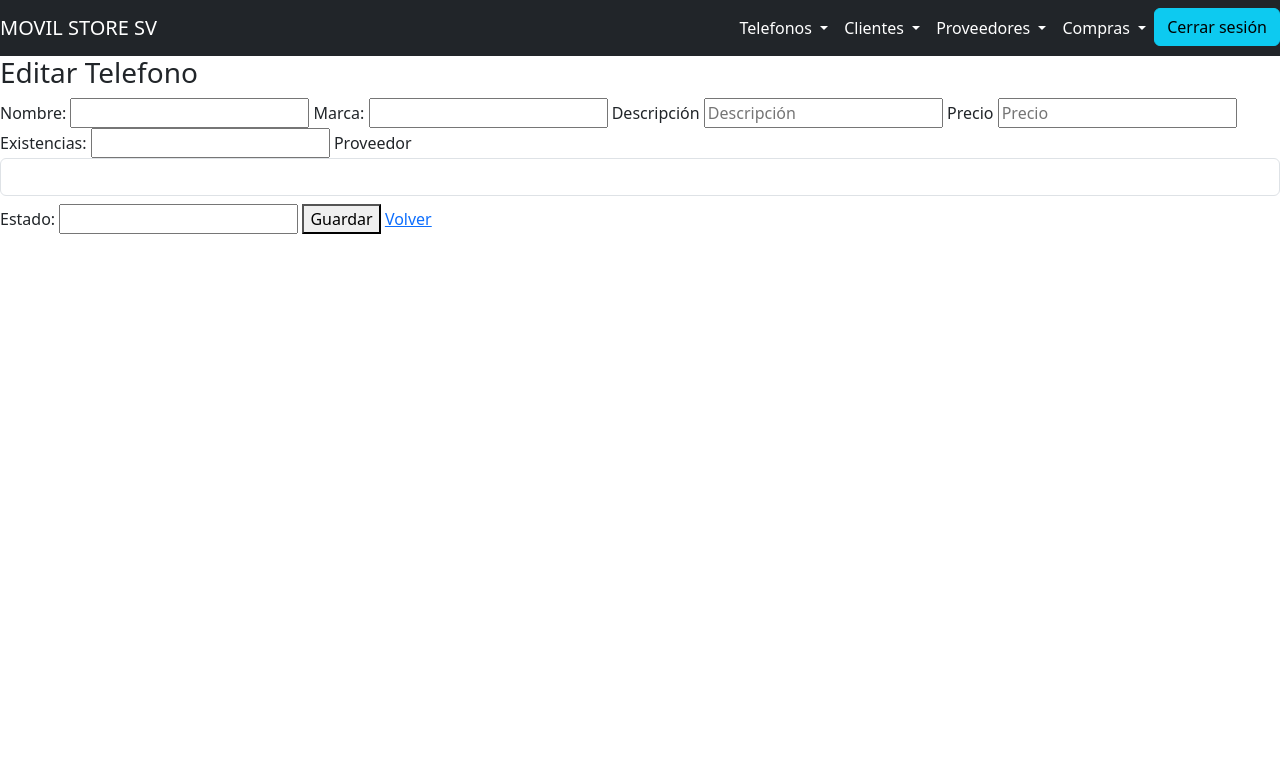
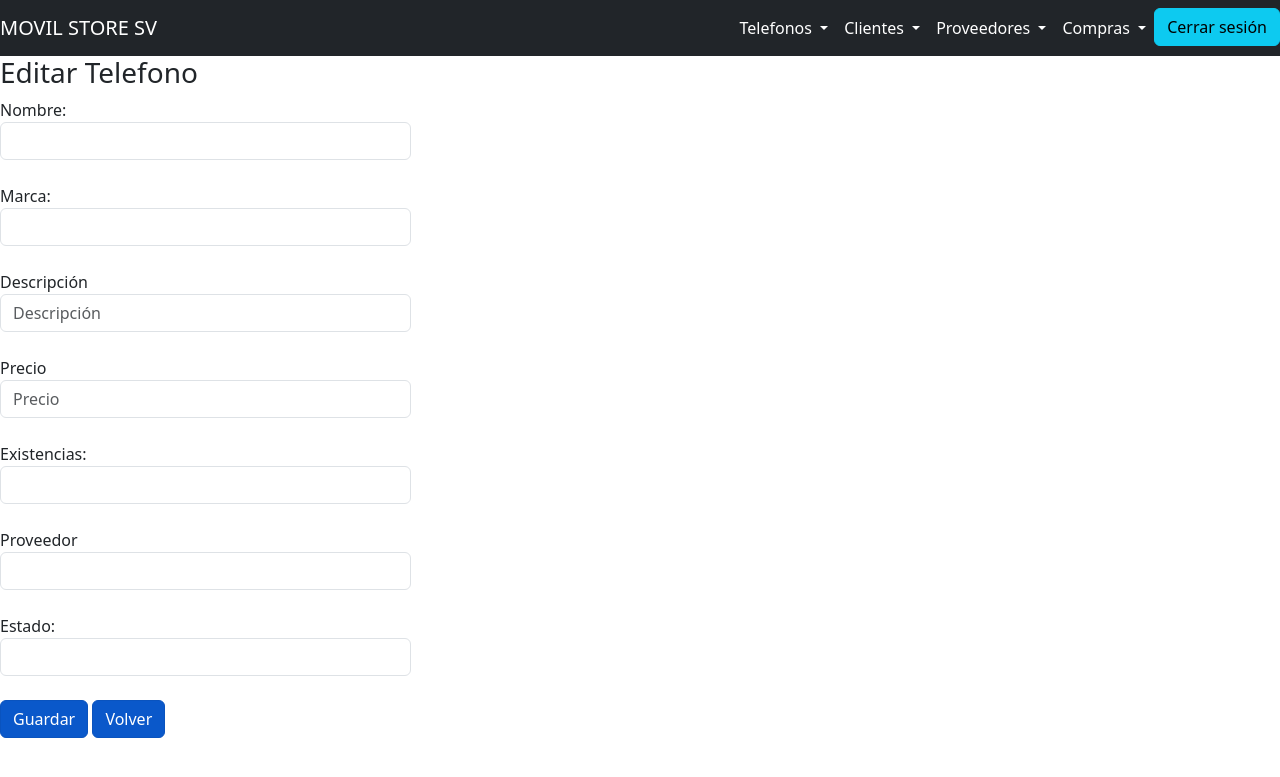
Before and after one commit to MiguelZelaya5/App_flask_mysql, a Flask app: page /formulario_editar_telefono/1 in a window 1280 px wide. Shown: the top 777 px of the page. Run offline with Flask 3, Linux system fonts and the light colour scheme; data that the repository does not hold is empty; some libraries are stand-ins or nearby versions.

Commit message:
Avance-Arreglo

```diff
--- a/app.py
+++ b/app.py
@@ -17,6 +17,9 @@ mysql = MySQL(app)
 @app.route("/formularioagregartelefono")
 def formularioagregartelefono():
      return render_template("agregartelefono.html")
+@app.route("/formularioagregarproveedor")
+def formularioagregarproveedor():
+     return render_template("agregarprov.html")
 @app.route("/insert", methods=["POST"])
 def insert():
     nombre_telefono = request.form["nombre_telefono"]
@@ -81,7 +84,7 @@ def actualizar_telefono():
 @app.route("/mostrartodoslosproveedores")
 def mostrartodoslosproveedores():
     mostrartodoslosproveedores=controladorprove.obtener_prov()
-    return render_template("tablaproveedores.html",mostrartodoslosproveedores=mostrartodoslosproveedores)
+    return render_template("tablaproveedor.html",mostrartodoslosproveedores=mostrartodoslosproveedores)
 
 @app.route("/mostrartodoslosproveedoresinsert")
 def mostrartodoslosproveedoresinsert():
@@ -94,13 +97,13 @@ def insertarproveedor():
     numero_telefonico=request.form["numero_telefonico"]
     estado=request.form["estado"]
     controladorprove.insertar_prov(nombre_proveedor,numero_telefonico,estado)
-    return redirect("/agregarprov.html")
+    return redirect("/mostrartodoslosproveedoresinsert")
 
 @app.route("/eliminar_proveedor", methods=["POST"])
 def eliminar_proveedor():
     id = request.form["id"]
     controladorprove.eliminar_prov(id)
-    return redirect("/tablaproveedor")
+    return redirect("/mostrartodoslosproveedores")
 
 @app.route("/actualizar_proveedor", methods=["POST"])
 def actualizar_proveedor():
@@ -109,11 +112,11 @@ def actualizar_proveedor():
     numero_telefonico = request.form["numero_telefonico"]
     estado=request.form["estado"]
 
-    controladortele.actualizar_telefonos(id_proveedores,nombre_proveedor,numero_telefonico,estado)
-    return redirect("/tablatelefonos")
+    controladorprove.actualizar_prov(id_proveedores,nombre_proveedor,numero_telefonico,estado)
+    return redirect("/mostrartodoslosproveedores")
 
 @app.route("/formulario_editar_proveedor/<int:id_proveedores>")
-def formulario_editar_telefono(id_proveedores):
+def formulario_editar_proveedor(id_proveedores):
     # Obtener el juego por ID
     obtenpro_id=controladorprove.obtener_prove_por_id(id_proveedores)
     return render_template("editprove.html", obtenpro_id=obtenpro_id)
--- a/templates/agregartelefono.html
+++ b/templates/agregartelefono.html
@@ -50,8 +50,10 @@ Agregar telefono
           </div>
         </div>
         <div class="form-group row mb-4">
-          <button type="submit" class="btn btn-success">Agregar</button>
-
+          <div class="col-sm-12">
+            <button type="submit" class="btn btn-primary btn-group-lg active">Agregar</button>
+            <a href="{{url_for('tablatelefonos')}}" class="btn btn-primary btn-group-lg active">Volver</a>
+          </div>
         </div>
         <table class="table table-hover table-striped table-bordered" id="example">
           <thead style="background-color: rgb(202, 199, 194); color: #121213;">
--- a/templates/edittele.html
+++ b/templates/edittele.html
@@ -7,19 +7,41 @@ Editar Telefono
     <div class="columns">
         <div class="column">
             <h3 class="is-size-3">Editar Telefono</h3>
-            <form action="{{url_for('actualizar_telefono')}}" method="post">
+            <form action="{{url_for('actualizar_telefono')}}" method="post" >
                 {# Enviar el id en un campo oculto #}
                 <input type="hidden" name="id_telefono" value="{{editar_telefono[0]}}">
+                <div class="form-group row mb-4">
+                    <div class="col-sm-4">
                         <label for="nombre">Nombre:</label>
-                <input value="{{editar_telefono[1]}}" required type="text" class="input" placeholder="" name="nombre_telefono" id="nombre_telefono">
+                        <input value="{{editar_telefono[1]}}" required type="text" class="form-control" placeholder="" name="nombre_telefono" id="nombre_telefono">
+                    </div>
+                </div>
+                <div class="form-group row mb-4">
+                    <div class="col-sm-4">
                         <label for="marca">Marca:</label>
-                <input value="{{editar_telefono[2]}}" required type="text" class="input" placeholder="" name="marca" id="marca">
+                        <input value="{{editar_telefono[2]}}" required type="text" class="form-control" placeholder="" name="marca" id="marca">
+                    </div>
+                </div>
+                <div class="form-group row mb-4">
+                    <div class="col-sm-4">
                         <label for="descripcion">Descripción</label>
-                <input value="{{editar_telefono[3]}}" required type="text" class="input" placeholder="Descripción" name="descripcion" id="descripcion">
+                        <input value="{{editar_telefono[3]}}" required type="text" class="form-control" placeholder="Descripción" name="descripcion" id="descripcion">
+                    </div>
+                </div>
+                <div class="form-group row mb-4">
+                    <div class="col-sm-4">
                         <label for="precio">Precio</label>
-                <input value="{{editar_telefono[4]}}" required type="number" class="input" placeholder="Precio" name="precio" id="precio">
+                        <input value="{{editar_telefono[4]}}" required type="number" class="form-control" placeholder="Precio" name="precio" id="precio">
+                    </div>
+                </div>
+                <div class="form-group row mb-4">
+                    <div class="col-sm-4">
                         <label for="existencias">Existencias:</label>
-                <input value="{{editar_telefono[5]}}" required type="text" class="input" placeholder="" name="existencias" id="existencias">
+                        <input value="{{editar_telefono[5]}}" required type="text" class="form-control" placeholder="" name="existencias" id="existencias">
+                    </div>
+                </div>
+                <div class="form-group row mb-4">
+                    <div class="col-sm-4">
                         <label>Proveedor</label>
                         <div class="form-group">
                             <select name="proveedor" id="search_category_id" class="form-control">
@@ -32,10 +54,28 @@ Editar Telefono
                                 {% endfor %}
                             </select>
                           </div>
+                    </div>
+                </div>
+                <div class="form-group row mb-4">
+                    <div class="col-sm-4">
                         <label for="estado">Estado:</label>
-                <input value="{{editar_telefono[8]}}" required type="text" class="input" placeholder="" name="estado" id="estado">
-                <button type="submit" class="button is-success mt-2">Guardar</button>
-                <a href="{{url_for('tablatelefonos')}}" class="button is-primary mt-2">Volver</a>
+                        <input value="{{editar_telefono[8]}}" required type="text" class="form-control" placeholder="" name="estado" id="estado">
+                    </div>
+                </div>
+                <div class="form-group row mb-4">
+                    <div class="col-sm-4">
+                        <button type="submit" class="btn btn-primary btn-group-lg active">Guardar</button>
+                        <a href="{{url_for('tablatelefonos')}}" class="btn btn-primary btn-group-lg active">Volver</a>
+                    </div>
+                </div>
+
+
+
+
+
+
+
+
             </form>
         </div>
     </div>
--- a/templates/tablatelefonos.html
+++ b/templates/tablatelefonos.html
@@ -9,7 +9,7 @@ Tabla telefonos
 		<div class="col-md-12 text-center"><h1>Lista de Telefonos</h1></div>
 	</div>
 	<div class="d-flex justify-content-end">
-		<a href="{{url_for('formularioagregartelefono')}}" class="btn btn-primary btn-md active ml-auto" role="button" aria-pressed="true">Agregar</a>
+		<a href="{{url_for('tablatel')}}" class="btn btn-primary btn-md active ml-auto" role="button" aria-pressed="true">Agregar</a>
 
 	</div>
 	<br />
--- a/templates/todointerfaz.html
+++ b/templates/todointerfaz.html
@@ -21,6 +21,8 @@
                           Telefonos
                         </a>
                         <ul class="dropdown-menu" aria-labelledby="navbarScrollingDropdown">
+                          <li><a class="dropdown-item" href="tablatelefonos">Mostrar tabla telefono</a></li>
+                          <li><hr class="dropdown-divider"></li>
                           <li><a class="dropdown-item" href="{{url_for('tablatel')}}">Ingresar nuevo Telefono</a></li>
                           <li><hr class="dropdown-divider"></li>
                           <li><a class="dropdown-item" href="#">Actualizar datos de Telefonos</a></li>
@@ -45,6 +47,8 @@
                           Proveedores
                         </a>
                         <ul class="dropdown-menu" aria-labelledby="navbarScrollingDropdown">
+                          <li><a class="dropdown-item" href="{{url_for('mostrartodoslosproveedores')}}">Mostrar tabla proveedor</a></li>
+                          <li><hr class="dropdown-divider"></li>
                           <li><a class="dropdown-item" href="#">Ingresar nuevo Proveedor</a></li>
                           <li><hr class="dropdown-divider"></li>
                           <li><a class="dropdown-item" href="#">Actualizar datos de Proveedores</a></li>
```
Also changed, not shown: controladorprove.py (+6 -6 lines), templates/agregarprov.html (+16 -10 lines), templates/editprove.html (added, +47 -0 lines), templates/tablaproveedor.html (added, +50 -0 lines). Lines whose indentation alone changed are shown as unchanged.
